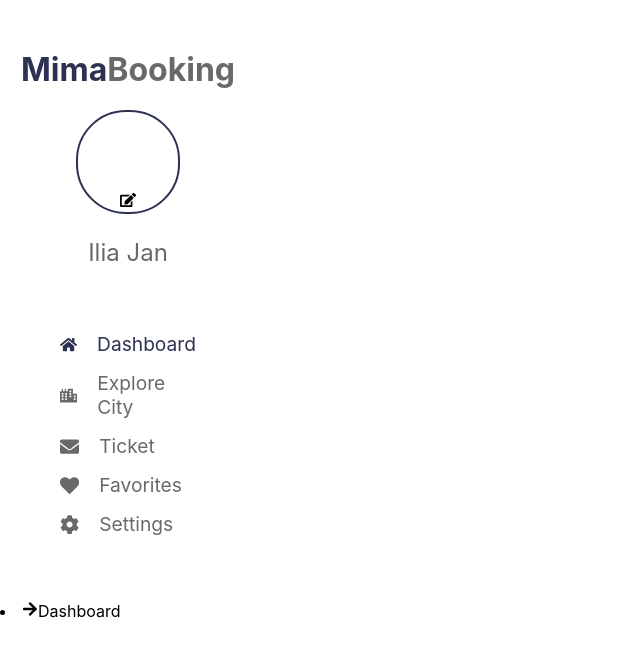
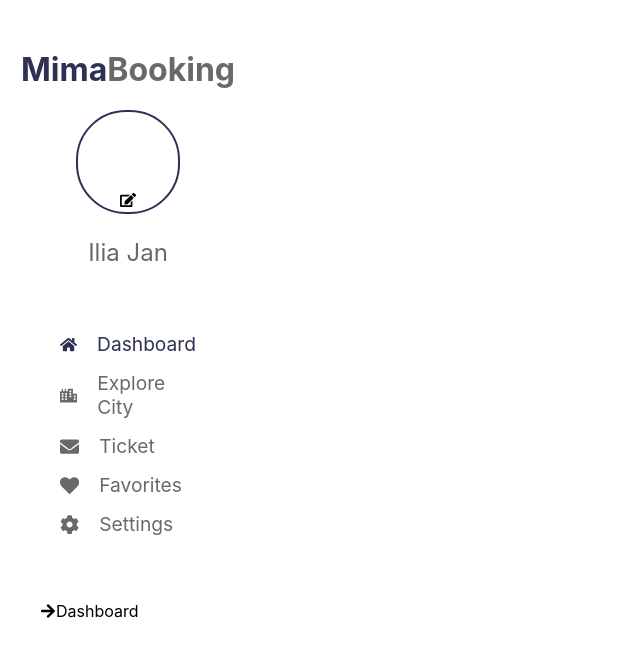
Before and after one commit to patrick-nsolo/hotel-booking-app, a React (Create React App) app: page / in a window 1280 px wide. Shown: the top 656 px of the page, without its empty margins (0-640 px from the left). Built offline with nearby package versions, Linux system fonts and the light colour scheme.

Commit message:
update logout button
update logout button

```diff
--- a/src/components/navigationBar/navigationBar.css
+++ b/src/components/navigationBar/navigationBar.css
@@ -71,3 +71,8 @@
 .nav-item svg{
     margin-right: 20px;
 }
+.logout span{
+    margin: 40px;
+    display: flex;
+    align-items: center;
+}
--- a/src/components/navigationBar/navigationBar.js
+++ b/src/components/navigationBar/navigationBar.js
@@ -57,7 +57,7 @@ function NavigationBar() {
                 </ul>
             </div>
             <div className='logout'>
-                <li ><FaArrowRight/>Dashboard</li>
+                <span ><FaArrowRight/>Dashboard</span>
 
             </div>
         </div>
```
